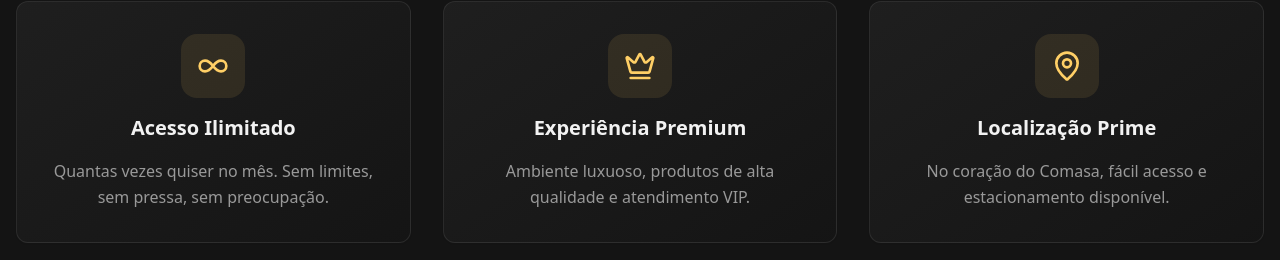
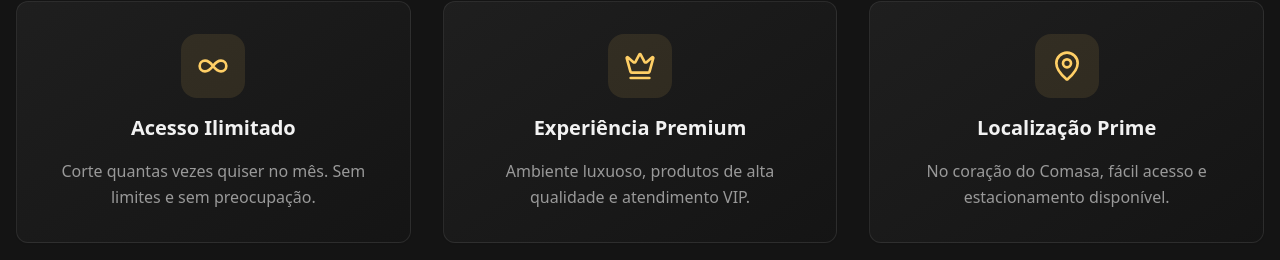
Before and after one commit to GaaspaaRn/corte-prime-flix, a React (Vite) app: page /assinatura in a window 1280 px wide. Shown: the part 991-1251 px from the top of the page. Built offline with nearby package versions, Linux system fonts and the light colour scheme.

Commit message:
Update AssinaturaBeneficios.tsx

```diff
--- a/src/components/assinatura/AssinaturaBeneficios.tsx
+++ b/src/components/assinatura/AssinaturaBeneficios.tsx
@@ -6,7 +6,7 @@ const AssinaturaBeneficios = () => {
   const beneficios = [{
     icon: Infinity,
     title: "Acesso Ilimitado",
-    description: "Quantas vezes quiser no mês. Sem limites, sem pressa, sem preocupação."
+    description: "Corte quantas vezes quiser no mês. Sem limites e sem preocupação."
   }, {
     icon: Crown,
     title: "Experiência Premium",
```
